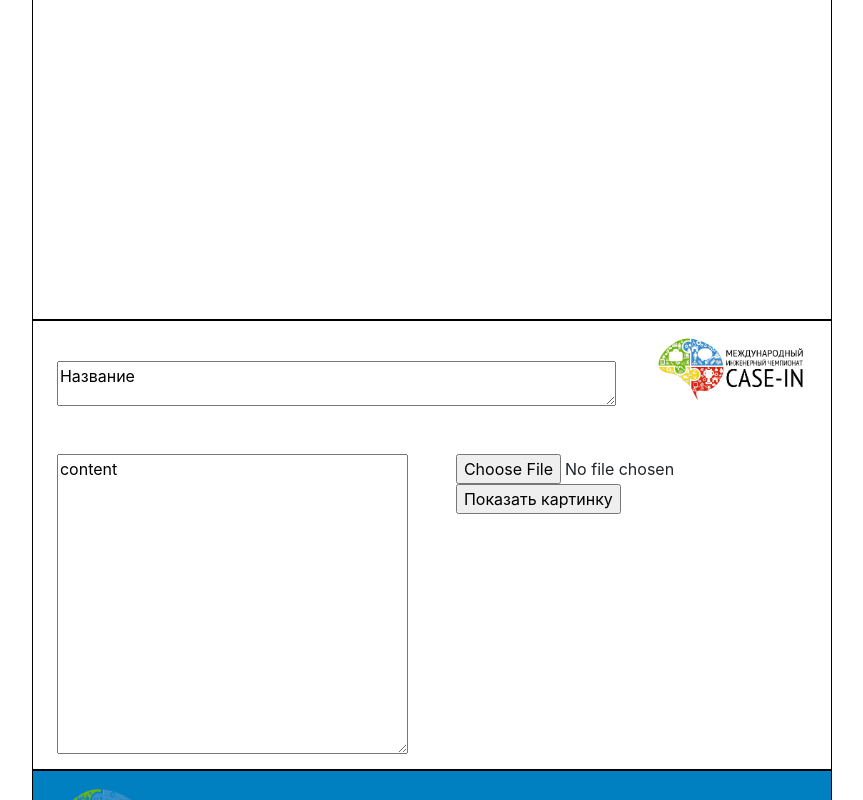
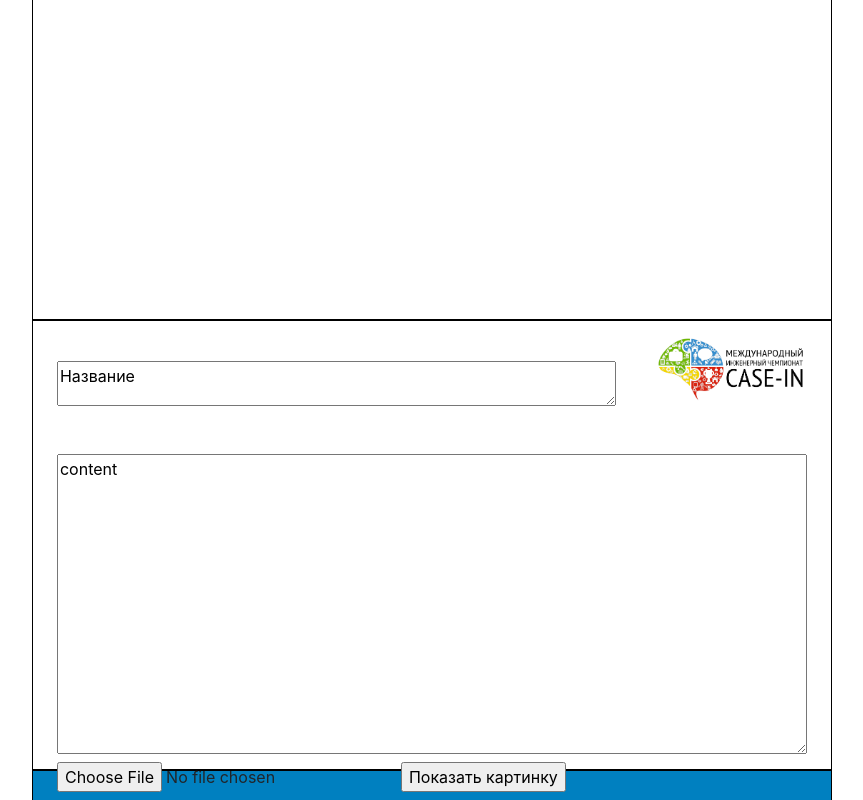
Before and after one commit to Going-to-the-river/presentation-builder, a React (Create React App) app: page / in a window 1280 px wide. Both pictures are taken after typing "Sample", "Sample", "name@example.com", "5551234" into the empty fields and a click on the button "Добавить Слайд". Shown: the part 990-1790 px from the top of the page, without its empty margins (208-1071 px from the left). Built offline with nearby package versions, Linux system fonts and the light colour scheme.

Commit message:
small fix

```diff
--- a/src/slide/Slide.css
+++ b/src/slide/Slide.css
@@ -151,7 +151,7 @@
 .Person
 {
     width:100%;
-    height:80%;
+    /*height:80%;*/
     float: left;
 }
 .photo
@@ -207,9 +207,9 @@
 }
 .Team
 {
-    /*display: flex;*/
-    /*justify-content: space-between;*/
-    width:44%;
+    display: flex;
+    justify-content: space-between;
+    width:94%;
     height: 67%;
     margin-top: 1%;
     margin-left: 3%;
```
